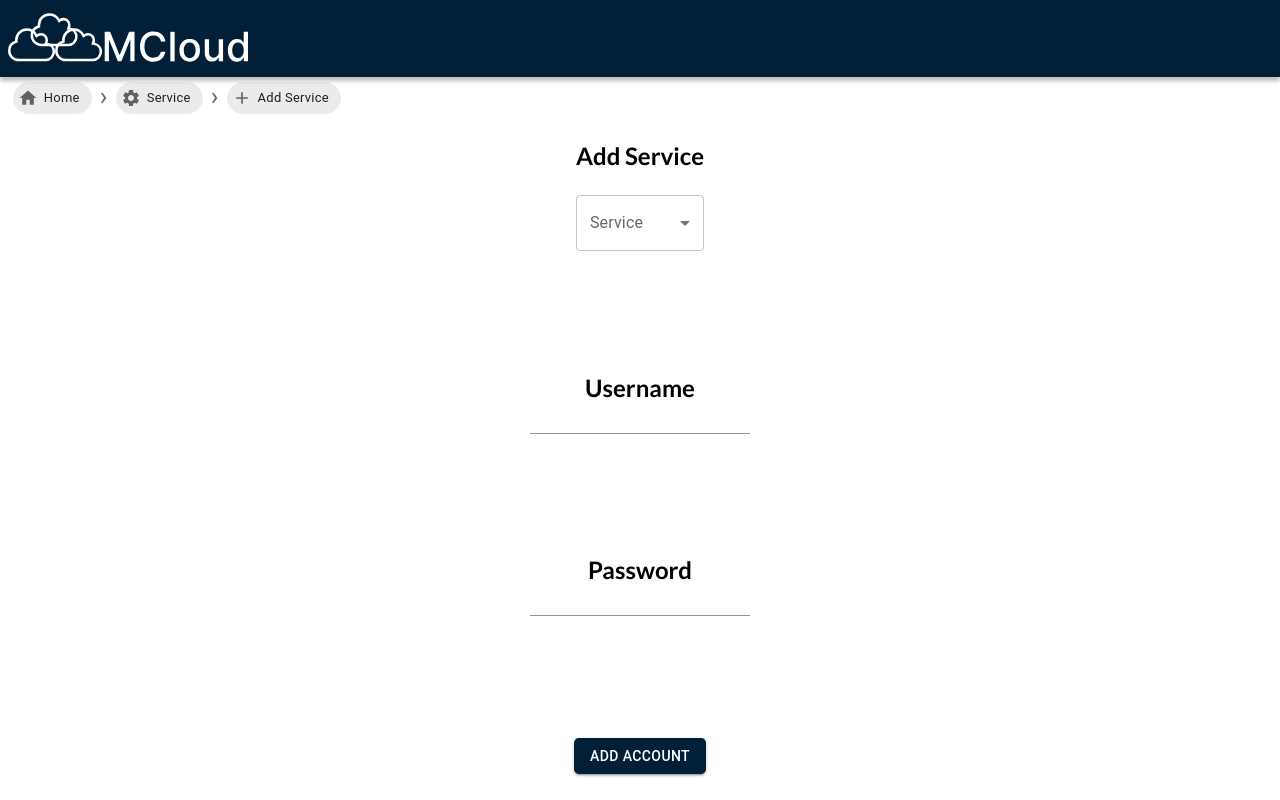
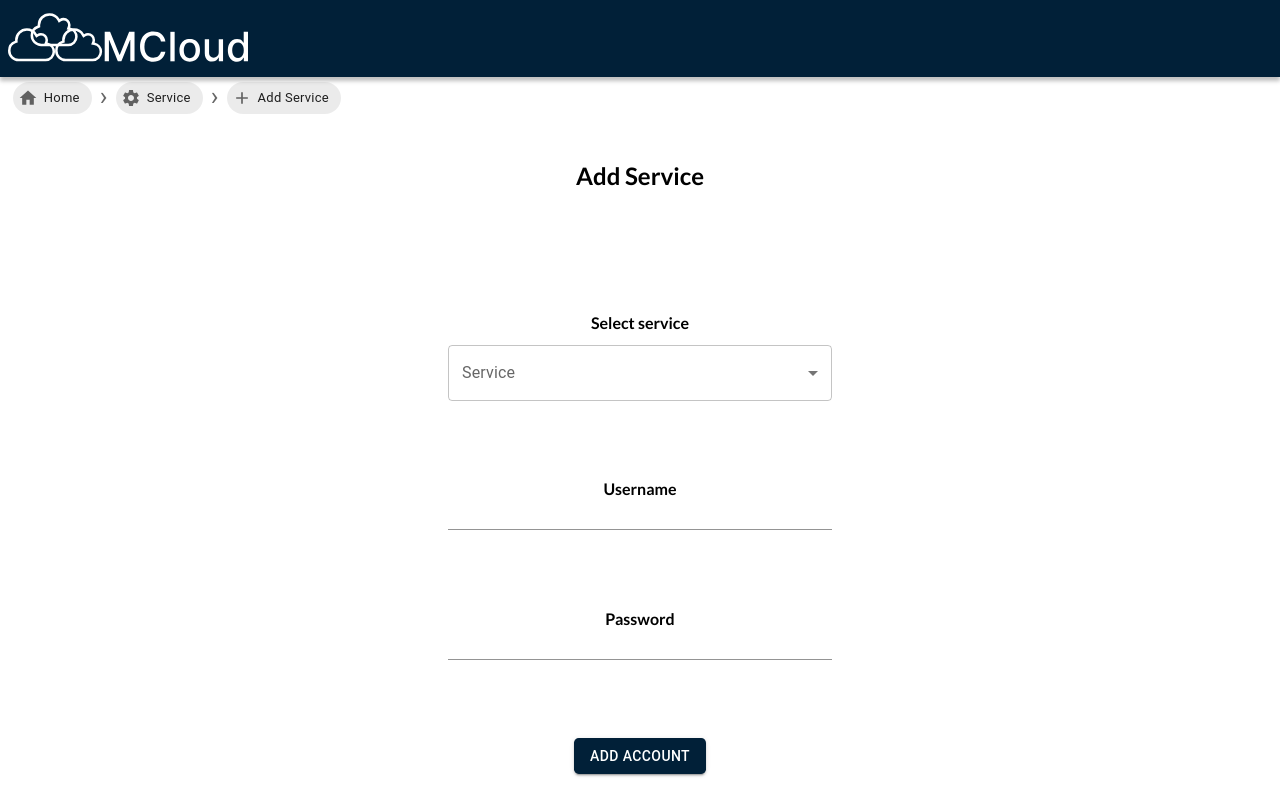
Before and after one commit to Jonny80/EWS, a Next.js app: page /addService in a window 1280 px wide. Built offline with nearby package versions, Linux system fonts and the light colour scheme.

Commit message:
improved folderview

```diff
--- a/src/pages/addService.js
+++ b/src/pages/addService.js
@@ -39,10 +39,10 @@ export default function addService() {
                     icon: <AddIcon fontSize={'small'} />
                 }]} />
             <div style={styles.container}>
-                <div>
-                    <div style={styles.header}>Add Service</div>
+                    <h2 style={styles.header}>Add Service</h2>
                         <Box sx={{ minWidth: 120 }} style={{marginTop:'2vw'}}>
-                            <FormControl fullWidth>
+                            <div style={{marginBottom:"1vw",fontWeight:'bold',textAlign:"center"}}>Select service</div>
+                            <FormControl fullWidth style={{width:"30vw"}}>
                                 <InputLabel id="demo-simple-select-label">Service</InputLabel>
                                 <Select
                                     labelId="demo"
@@ -57,14 +57,13 @@ export default function addService() {
                                 </Select>
                             </FormControl>
                         </Box>
-                    </div>
                 <div>
                     <div style={styles.header}>Username</div>
-                    <TextField id="standard-basic" label="" variant="standard" value={username} onChange={handleChangeUsername}/>
+                    <TextField id="standard-basic" label="" variant="standard" value={username} onChange={handleChangeUsername} style={{width:"30vw"}}/>
                 </div>
                 <div>
                     <div style={styles.header}>Password</div>
-                    <TextField id="standard-basic" label="" type="password" variant="standard" />
+                    <TextField id="standard-basic" label="" type="password" variant="standard" style={{width:"30vw"}}/>
                 </div>
                 <Button variant={'contained'} style={styles.addButton} onClick={handleSave}>Add Account</Button>
             </div>
@@ -94,8 +93,13 @@ const styles = {
     header:{
         fontWeight:'bold',
         fontFamily:'Lato',
-        fontSize:'1.5rem',
         textAlign:'center'
+
+    },
+    header2:{
+        fontFamily:'Lato',
+        textAlign:'center'
+
 
     },
     buttonContainer:{
```
Also changed, not shown: src/assets/AddModal.js (+8 -12 lines).
